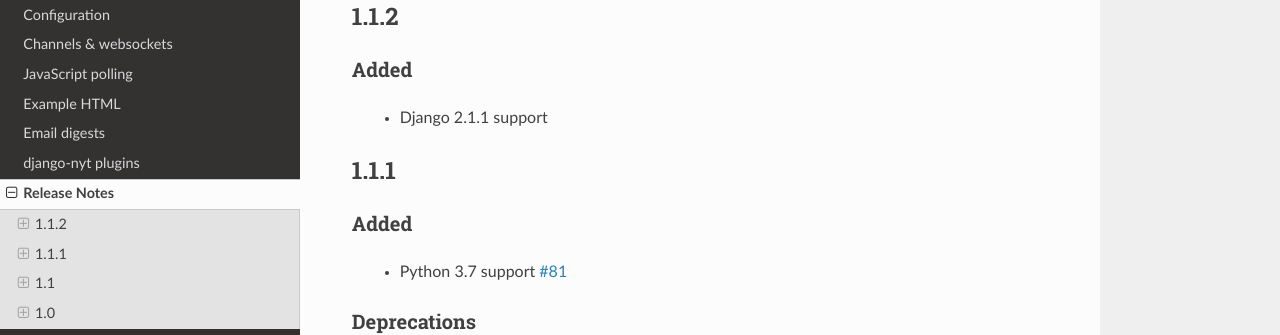
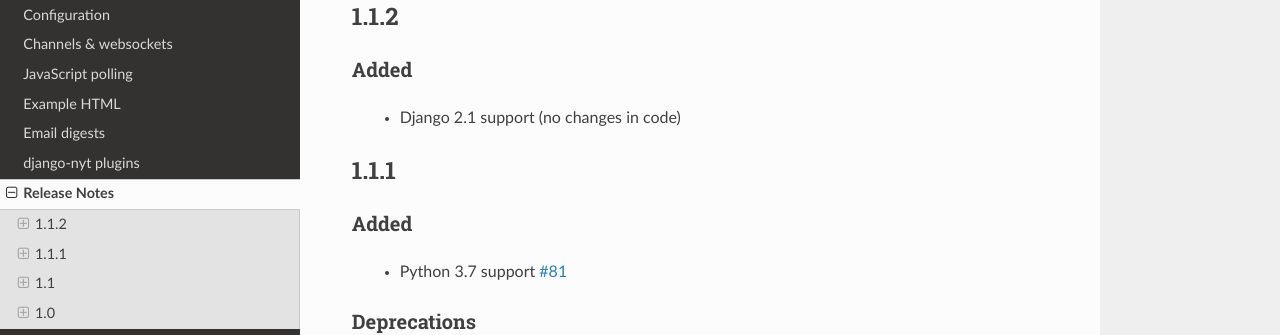
Before and after one commit to django-wiki/django-nyt, a Sphinx documentation site: the page built from docs/release_notes.rst, in a window 1280 px wide and 900 px high. Shown: the part 160-495 px from the top of the window. Built offline with Sphinx 7.4.7 and the Read the Docs theme 2.0.0, drawn with Linux system fonts in a browser that asks for light colours; pages that are not in the unit, such as notebooks, are missing from menus.

Commit message:
Clarify 2.1

```diff
--- a/docs/release_notes.rst
+++ b/docs/release_notes.rst
@@ -7,7 +7,7 @@ Release Notes
 Added
 ^^^^^
 
- * Django 2.1.1 support
+ * Django 2.1 support (no changes in code)
 
 
 1.1.1
```
